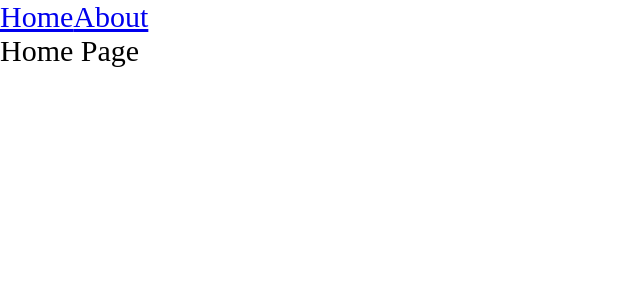
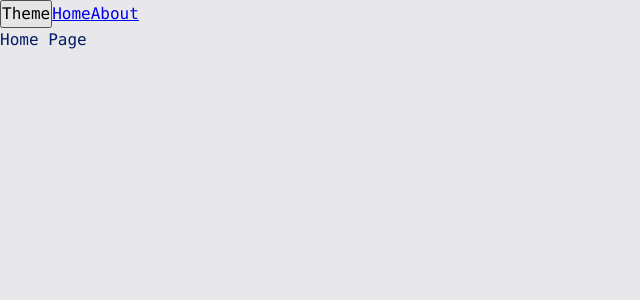
Before and after one commit to alexandru997/react-production, a React app: page / in a window 1280 px wide. Shown: the top 300 px of the page, without its empty margins (0-640 px from the left). Built offline with nearby package versions, Linux system fonts and the light colour scheme.

Commit message:
[add] create useContext, am move theme into  localstorage and context

```diff
--- a/package.json
+++ b/package.json
@@ -41,5 +41,10 @@
     "webpack": "^5.69.1",
     "webpack-cli": "^4.10.0",
     "webpack-dev-server": "^4.7.4"
+  },
+  "dependencies": {
+    "react": "^17.0.2",
+    "react-dom": "^17.0.2",
+    "react-router-dom": "^6.2.1"
   }
 }
--- a/src/App.tsx
+++ b/src/App.tsx
@@ -1,13 +1,19 @@
 import React, {Suspense} from 'react';
 import {Link} from 'react-router-dom';
 import {Routes, Route} from 'react-router-dom';
-import './index.scss'
+import './styles/index.scss'
 import {AboutPageAsync} from "./pages/AboutPage/AboutPage.async";
 import {MainPageAsync} from "./pages/MainPage/MainPage.async";
+import {useTheme} from "./theme/useTheme";
+
 
 const App = () => {
+
+    const {theme, toggleTheme} = useTheme()
+
     return (
-        <div className='app'>
+        <div className={`app ${theme}`}>
+            <button onClick={toggleTheme}>Theme</button>
             <Link to={'/'}>Home</Link>
             <Link to={'about'}>About</Link>
             <Suspense fallback={<div>Loading...</div>}>
--- a/src/index.scss
+++ /dev/null
@@ -1,9 +0,0 @@
-* {
-  margin: 0;
-  padding: 0;
-  box-sizing: border-box;
-}
-
-.app {
-  font-size: 30px;
-}
--- a/src/index.tsx
+++ b/src/index.tsx
@@ -1,11 +1,14 @@
 import {render} from "react-dom";
 import App from "./App";
 import {BrowserRouter} from "react-router-dom";
+import ThemeProvider from "./theme/ThemeProvider";
 
 
 render(
     <BrowserRouter>
-        <App/>
+        <ThemeProvider>
+            <App/>
+        </ThemeProvider>
     </BrowserRouter>,
     document.getElementById('root')
 )
--- /dev/null
+++ b/src/styles/index.scss
@@ -0,0 +1,14 @@
+@import "reset";
+@import "variables/global";
+@import "themes/dark";
+@import "themes/normal";
+
+
+.app {
+  font: var(--font-m);
+
+  background: var(--bg-color);
+  color: var(--primary-color);
+
+  min-height: 100vh;
+}
--- /dev/null
+++ b/src/styles/reset.scss
@@ -0,0 +1,13 @@
+* {
+  margin: 0;
+  padding: 0;
+  box-sizing: border-box;
+}
+
+input,
+button,
+textarea,
+select {
+  margin: 0;
+  font: inherit;
+}
--- /dev/null
+++ b/src/styles/themes/dark.scss
@@ -0,0 +1,6 @@
+.app.dark {
+  --bg-color: #090949;
+
+  --primary-color: #049604;
+  --secondary-color: #04ff04;
+}
--- /dev/null
+++ b/src/styles/themes/normal.scss
@@ -0,0 +1,6 @@
+:root {
+  --bg-color: #e8e8ea;
+
+  --primary-color: #041c65;
+  --secondary-color: #0449e0;
+}
--- /dev/null
+++ b/src/styles/variables/global.scss
@@ -0,0 +1,14 @@
+:root {
+
+  --font-family-main: Consolas, "Times New Roman", Serif;
+
+  --font-size-m: 16px;
+  --font-line-m: 24px;
+  --font-m: var(--font-size-m)/var(--font-line-m) var(--font-family-main);
+
+  --font-size-l: 24px;
+  --font-line-l: 32px;
+  --font-l: var(--font-size-l)/var(--font-line-l) var(--font-family-main);
+
+
+}
--- /dev/null
+++ b/src/theme/ThemeContext.ts
@@ -0,0 +1,15 @@
+import {createContext} from "react";
+
+
+export enum Theme {
+    LIGHT = 'light',
+    DARK = 'dark'
+}
+
+export interface ThemeContextProps {
+    theme?: Theme;
+    setTheme?: (theme: Theme) => void
+}
+
+export const ThemeContext = createContext<ThemeContextProps>({})
+export const LOCAL_STORAGE_THEME_KEY = 'theme';
--- /dev/null
+++ b/src/theme/ThemeProvider.tsx
@@ -0,0 +1,21 @@
+import React, {FC} from 'react';
+import {LOCAL_STORAGE_THEME_KEY, Theme, ThemeContext} from "./ThemeContext";
+
+
+const defaultTheme = localStorage.getItem(LOCAL_STORAGE_THEME_KEY) as Theme || Theme.LIGHT
+const ThemeProvider: FC = ({children}) => {
+    const [theme, setTheme] = React.useState<Theme>(defaultTheme)
+
+    const defaultProps = React.useMemo(() => ({
+        theme: theme,
+        setTheme: setTheme,
+    }), [theme])
+
+    return (
+        <ThemeContext.Provider value={defaultProps}>
+            {children}
+        </ThemeContext.Provider>
+    );
+};
+
+export default ThemeProvider;
--- /dev/null
+++ b/src/theme/useTheme.ts
@@ -0,0 +1,21 @@
+import {LOCAL_STORAGE_THEME_KEY, Theme, ThemeContext} from "./ThemeContext";
+import {useContext} from "react";
+
+interface UseThemeResult {
+    toggleTheme: () => void;
+    theme: Theme
+}
+
+export function useTheme(): UseThemeResult {
+    const {theme, setTheme} = useContext(ThemeContext)
+
+    const toggleTheme = () => {
+        const newTheme = theme === Theme.DARK ? Theme.LIGHT : Theme.DARK
+        setTheme(newTheme);
+        localStorage.setItem(LOCAL_STORAGE_THEME_KEY, newTheme)
+    }
+    return {
+        theme,
+        toggleTheme,
+    }
+}
```
